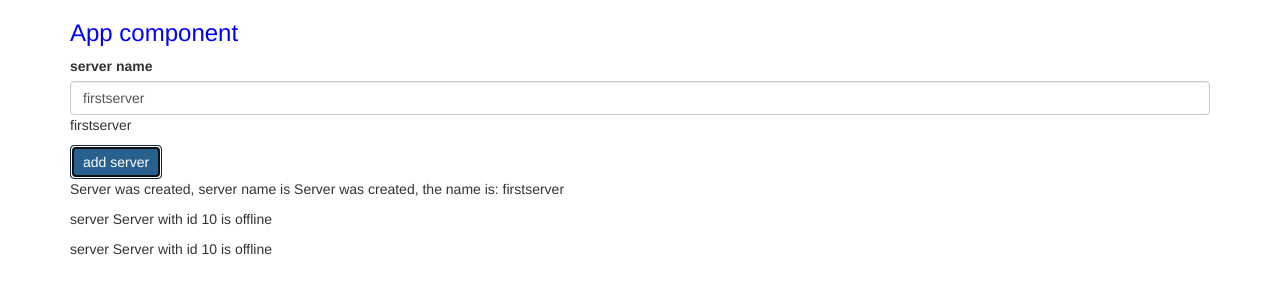
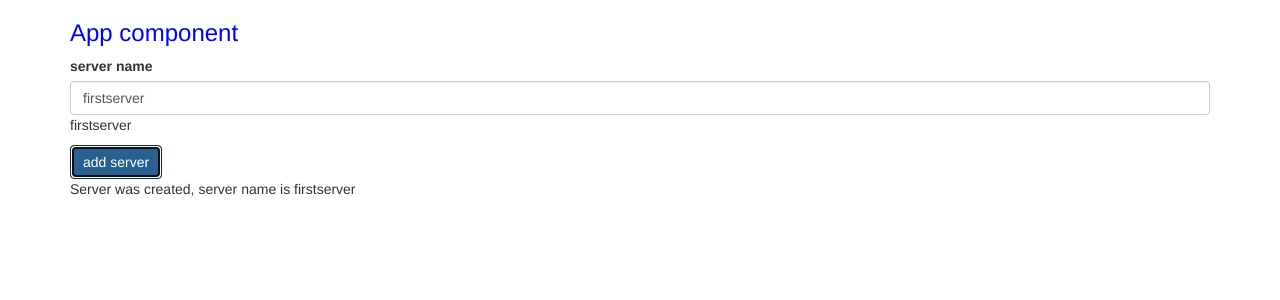
Before and after one commit to megalocoman/first-app, an Angular app: page / in a window 1280 px wide. Both pictures are taken after a click on the button "add server". Shown: the top 300 px of the page. Built offline with nearby package versions, Linux system fonts and the light colour scheme.

Commit message:
ngif with conditional

```diff
--- a/src/app/servers/servers.component.html
+++ b/src/app/servers/servers.component.html
@@ -17,8 +17,12 @@
 </button>
 <!-- <p [innerText]="allowNewServer"></p> -->
 <!-- <p>{{ serverCreationStatus }}</p> -->
-<p *ngIf="serverCreated">
-  Server was created, server name is {{ serverCreationStatus }}
+<p *ngIf="serverCreated; else noServe">
+  Server was created, server name is {{ serverName }}
 </p>
-<app-server></app-server>
-<app-server></app-server>
+<ng-template #noServe>
+  <p >no server was created</p>
+</ng-template>
+
+<!-- <app-server></app-server>
+<app-server></app-server> -->
```
